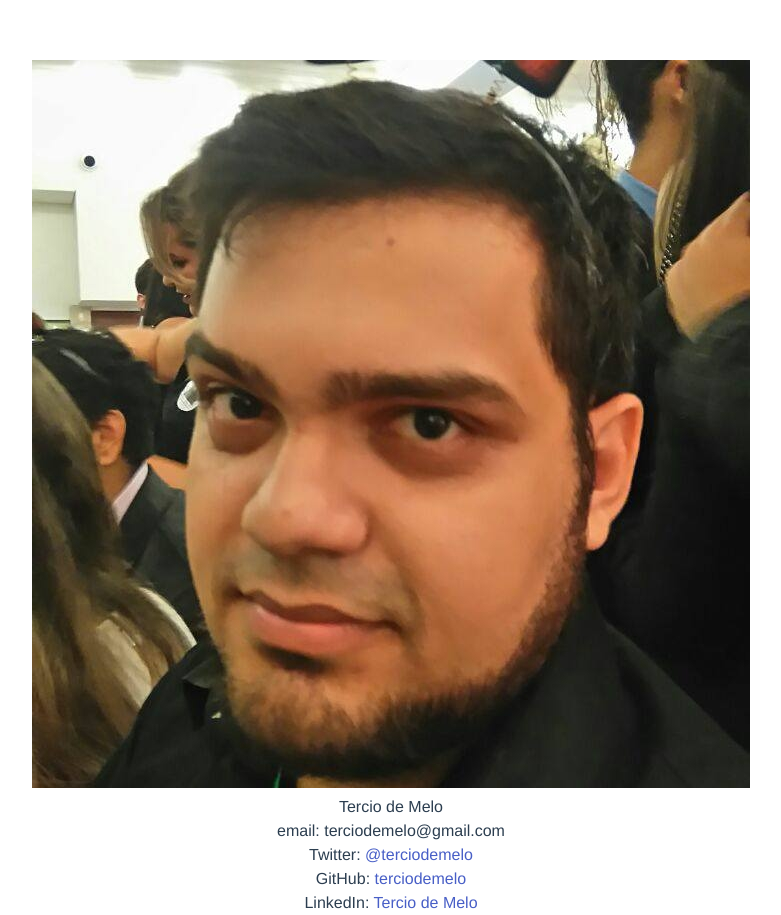
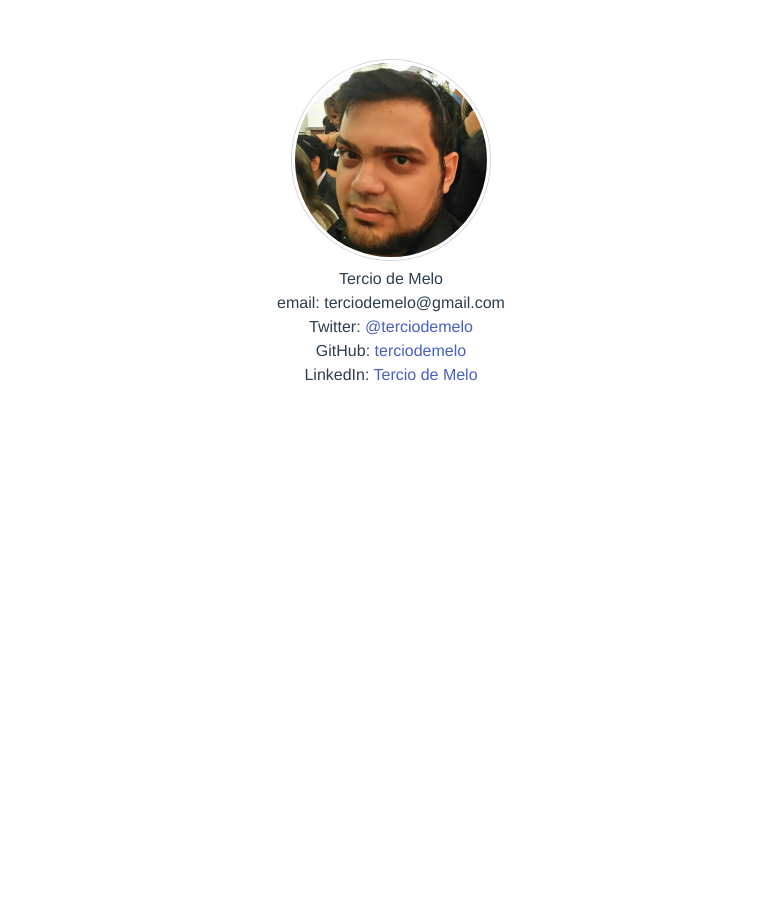
Before and after one commit to terciodemelo/tercio.me, a Vue app: page / in a window 1280 px wide. Shown: the whole page, without its empty margins (249-1030 px from the left). After the commit the page ends 800 px from the top, so only its background shows below. Built offline with nearby package versions, Linux system fonts and the light colour scheme; what vue-resource would draw is missing.

Commit message:
Enhances profile picture stylings

```diff
--- a/src/components/info/ProfilePic.vue
+++ b/src/components/info/ProfilePic.vue
@@ -11,4 +11,11 @@ export default {
 </script>
 
 <style scoped>
+img {
+  position: relative;
+  border: 3px solid white;
+  border-radius: 100%;
+  box-shadow: 0 0 0 1px lightgrey;
+  height: 200px;
+}
 </style>
```
